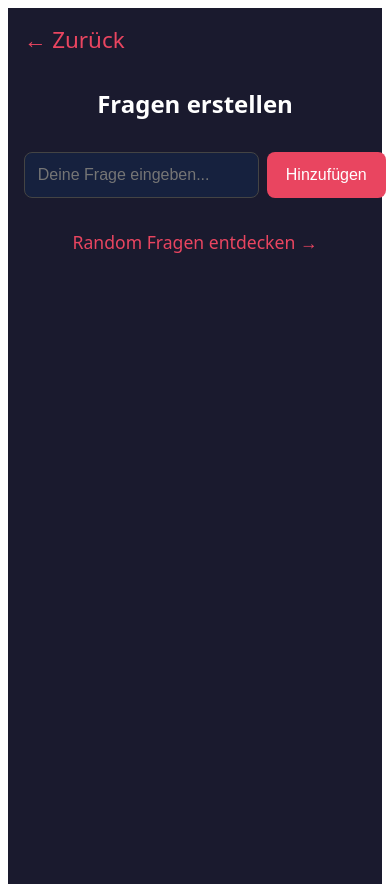
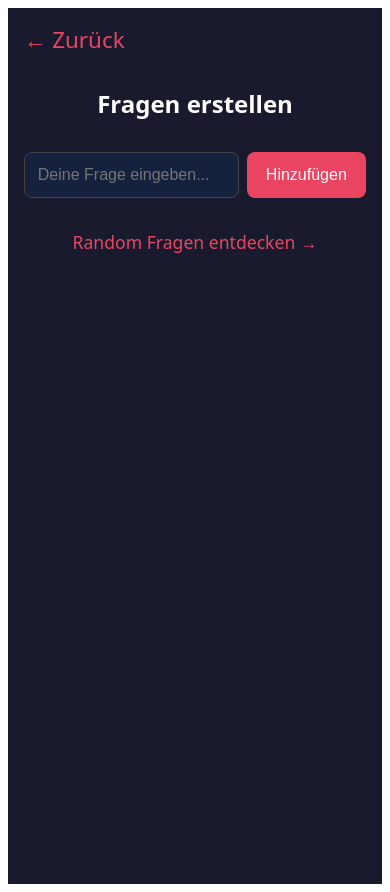
Before and after one commit to yiyunlinch/geschenkfrage, a Nuxt app: page /create in a window 390 px wide. Built offline with nearby package versions, Linux system fonts and the light colour scheme.

Commit message:
fix button overflow on mobile

```diff
--- a/app/pages/create.vue
+++ b/app/pages/create.vue
@@ -75,9 +75,18 @@ async function addQuestion() {
 
 .create__form {
   display: flex;
+  flex-wrap: wrap;
   gap: 0.5rem;
   max-width: 500px;
   margin: 0 auto;
+}
+
+.create__input {
+  min-width: 0;
+}
+
+.create__button {
+  flex-shrink: 0;
 }
 
 .create__input {
```
